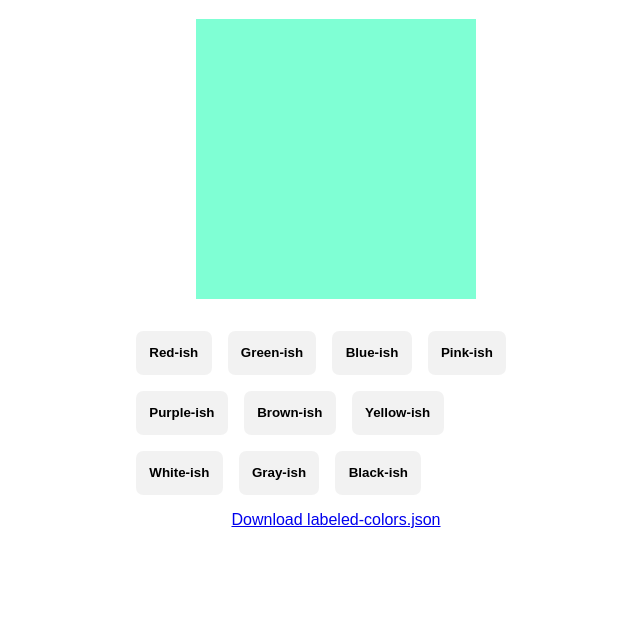
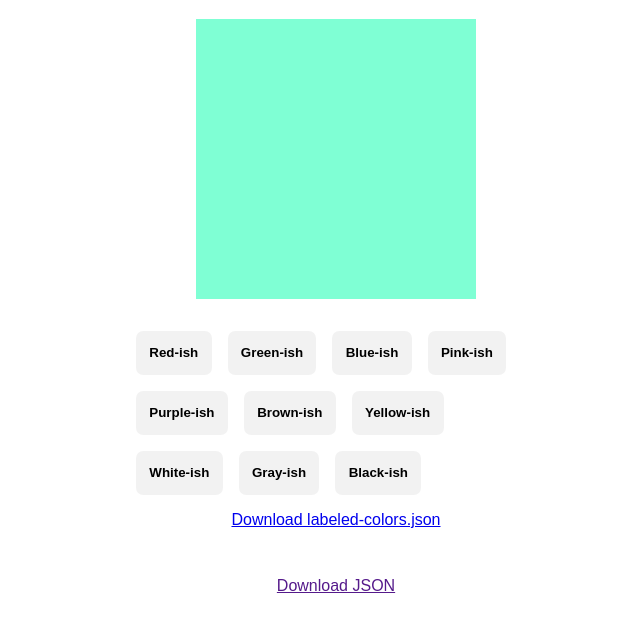
Before and after one commit to andyjakubowski/color-classifier, a website: page dist/label-colors.html in a window 1280 px wide. Shown: the part 61-690 px from the top of the page, without its empty margins (304-944 px from the left). Drawn offline with Linux system fonts and the light colour scheme.

Commit message:
Add footer with JSON download link

```diff
--- a/dist/label-colors.html
+++ b/dist/label-colors.html
@@ -48,6 +48,13 @@
         </ul>
       </div>
     </main>
+    <footer class="footer">
+      <ul class="footer__link-list">
+        <li class="footer__link-item"><a class="footer__json-link" href="">Download JSON</a></li>
+        <!-- <li class="footer__link"><a href="https://github.com/andyjakubowski/digit-recognizer/">GitHub</a></li> -->
+        <!-- <li class="footer__link"><a href="https://twitter.com/jakubowskiandy/status/1326233668000641024">Twitter</a></li> -->
+      </ul>
+    </footer>
     <script src="./javascript.js"></script>
   </body>
 </html>
--- a/dist/styles.css
+++ b/dist/styles.css
@@ -4,14 +4,19 @@ body {
   min-height: -webkit-fill-available;
 
   display: flex;
-  justify-content: center;
-  align-items: center;
+  flex-direction: column;
 
   font-family: sans-serif;
 }
 
 main {
   padding-block-end: 3em;
+
+  flex-grow: 1;
+
+  display: flex;
+  justify-content: center;
+  align-items: center;
 }
 
 .main-content {
@@ -74,6 +79,22 @@ main {
   background-color: rgba(0, 0, 0, 0.04);
 }
 
+.footer__link-list {
+  margin: 0;
+  padding: 0 0 2em;
+
+  display: flex;
+  justify-content: center;
+
+  list-style-type: none;
+}
+
+.footer__link-item:first-of-type {
+}
+
+.footer__json-link {
+}
+
 /* Positioning */
 /* Display */
 /* Colors */
```
